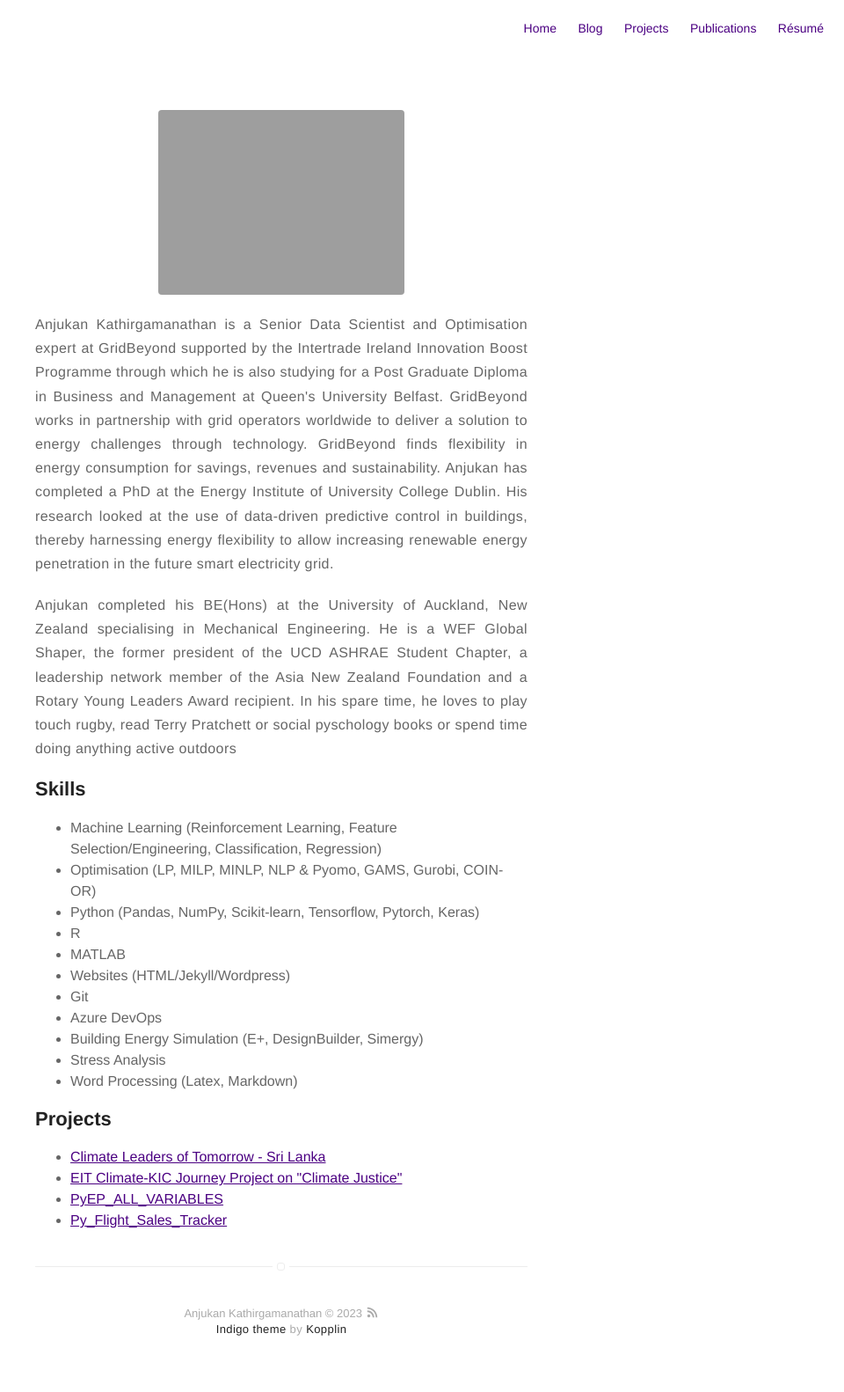
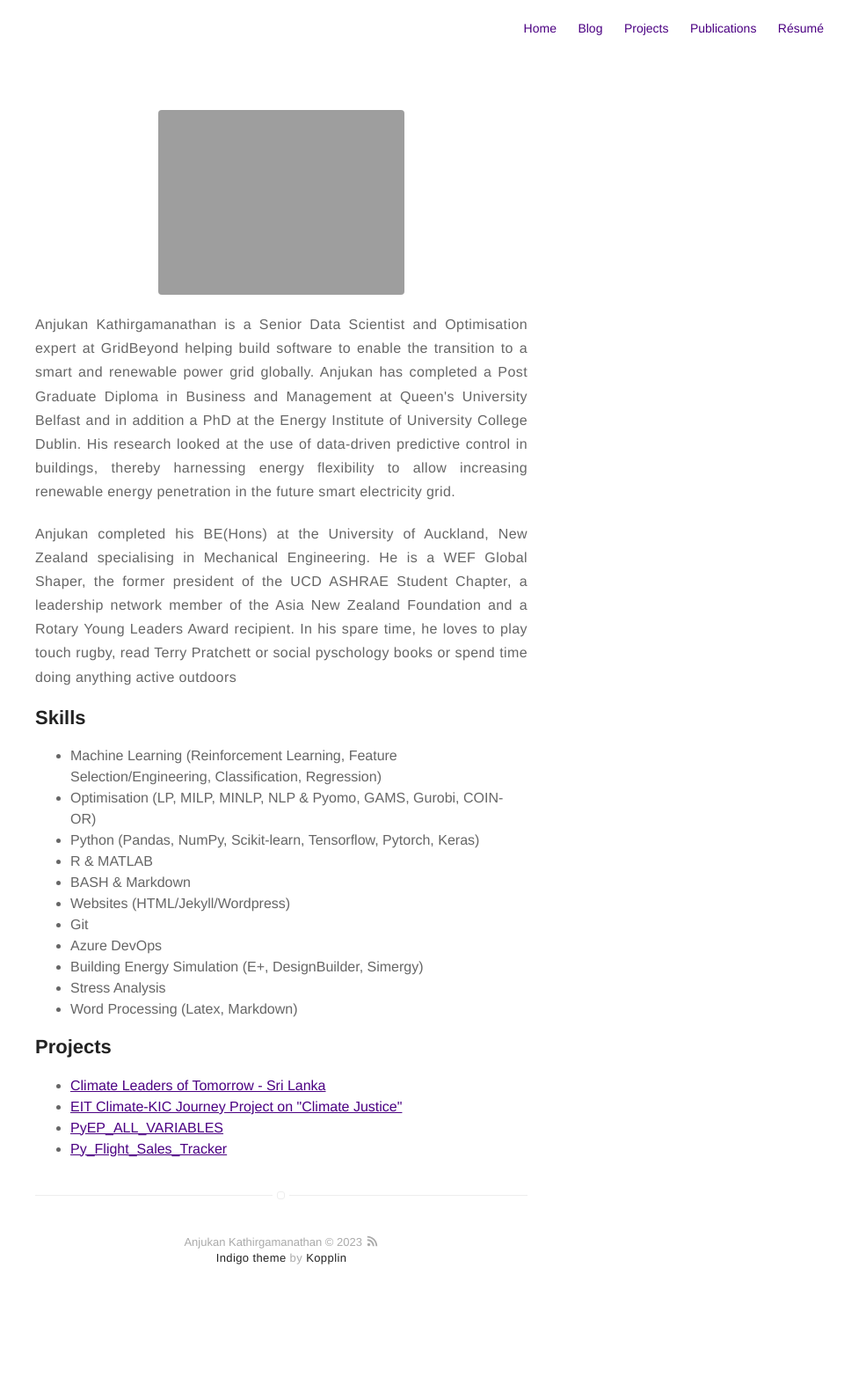
Before and after one commit to anjukan/anjukan.github.io, a Jekyll site: the page built from about.md, in a window 1280 px wide. Shown: the whole page at 88% size, without its empty margins (320-1280 px from the left). Built offline with Jekyll 4.4.1, drawn with Linux system fonts in a browser that asks for light colours; after the commit the page ends 1501 px from its top, so only the background shows below that.

Commit message:
updated about page

```diff
--- a/about.md
+++ b/about.md
@@ -7,7 +7,7 @@ permalink: /about/
 
 <div style="text-align: justify">
 
-<p>Anjukan Kathirgamanathan is a Senior Data Scientist and Optimisation expert at GridBeyond supported by the Intertrade Ireland Innovation Boost Programme through which he is also studying for a Post Graduate Diploma in Business and Management at Queen's University Belfast. GridBeyond works in partnership with grid operators worldwide to deliver a solution to energy challenges through technology. GridBeyond finds flexibility in energy consumption for savings, revenues and sustainability. Anjukan has completed a PhD at the Energy Institute of University College Dublin. His research looked at the use of data-driven predictive control in buildings, thereby harnessing energy flexibility to allow increasing renewable energy penetration in the future smart electricity grid.</p>
+<p>Anjukan Kathirgamanathan is a Senior Data Scientist and Optimisation expert at GridBeyond helping build software to enable the transition to a smart and renewable power grid globally. Anjukan has completed a Post Graduate Diploma in Business and Management at Queen's University Belfast and in addition a PhD at the Energy Institute of University College Dublin. His research looked at the use of data-driven predictive control in buildings, thereby harnessing energy flexibility to allow increasing renewable energy penetration in the future smart electricity grid.</p>
 
 <p>Anjukan completed his BE(Hons) at the University of Auckland, New Zealand specialising in Mechanical Engineering. He is a WEF Global Shaper, the former president of the UCD ASHRAE Student Chapter, a leadership network member of the Asia New Zealand Foundation and a Rotary Young Leaders
 Award recipient. In his spare time, he loves to play touch rugby, read Terry Pratchett or social pyschology books or spend time doing anything active outdoors</p>
@@ -20,8 +20,8 @@ Award recipient. In his spare time, he loves to play touch rugby, read Terry Pra
 	<li>Machine Learning (Reinforcement Learning, Feature Selection/Engineering, Classification, Regression)</li>
 	<li>Optimisation (LP, MILP, MINLP, NLP & Pyomo, GAMS, Gurobi, COIN-OR)</li>
 	<li>Python (Pandas, NumPy, Scikit-learn, Tensorflow, Pytorch, Keras)</li>
-	<li>R</li>
-	<li>MATLAB</li>
+	<li>R & MATLAB</li>
+	<li>BASH & Markdown</li>
 	<li>Websites (HTML/Jekyll/Wordpress)</li>
 	<li>Git</li>
 	<li>Azure DevOps</li>
```
